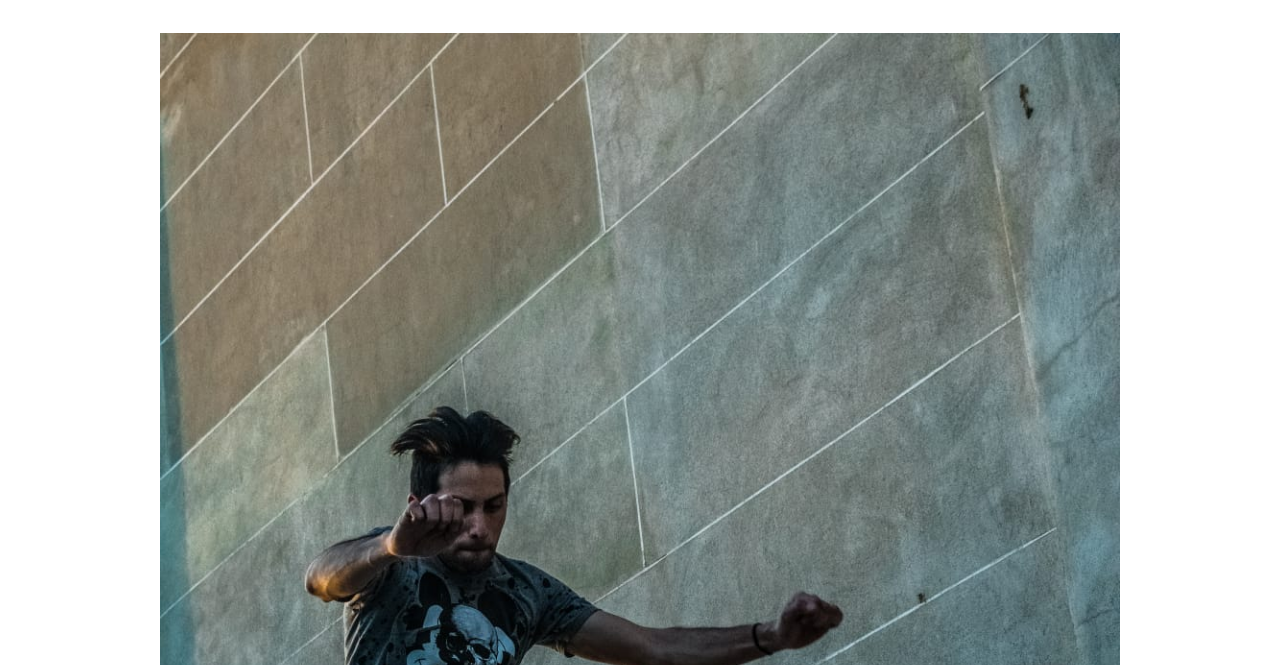
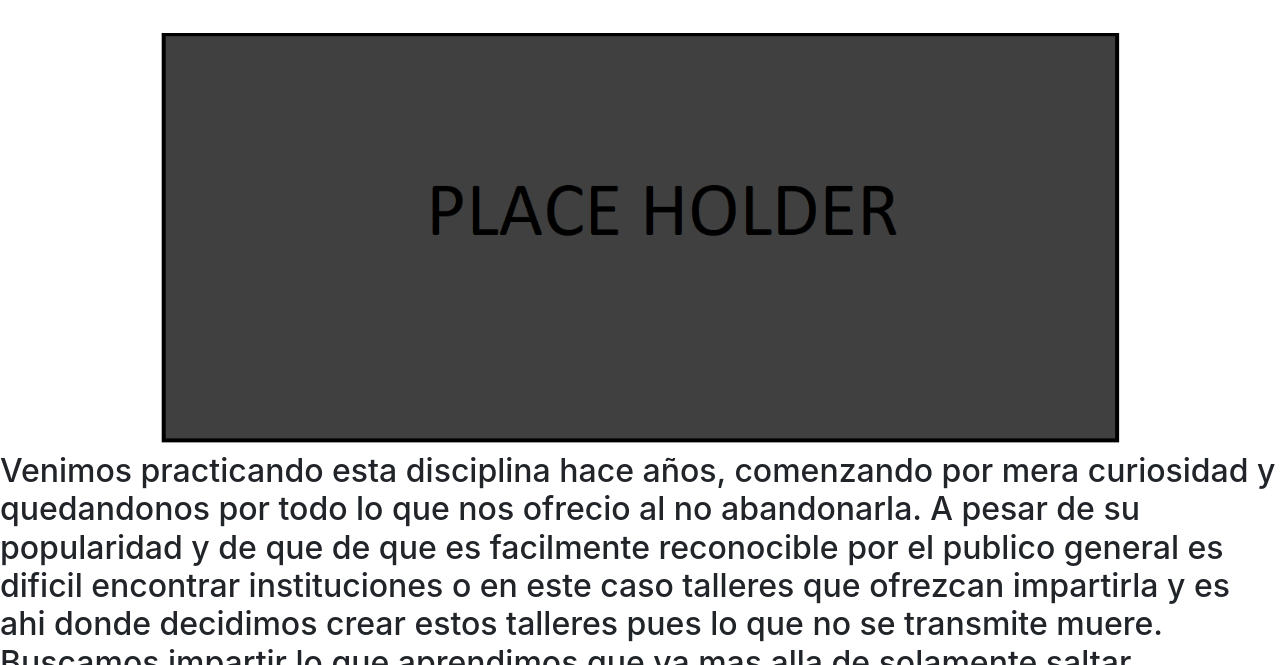
Before and after one commit to Lucas1933/morenoPK, a plain HTML site: page pages/nosotros.html in a window 1280 px wide. Shown: the part 135-800 px from the top of the page. Drawn offline with nearby package versions, Linux system fonts and the light colour scheme.

Commit message:
estilo estable, listo para ser editado

```diff
--- a/pages/nosotros.html
+++ b/pages/nosotros.html
@@ -65,7 +65,7 @@
     </nav>
 </header>
 <!--barra navegable-->
-    <h1><img class="banner" src="../assets/images/fondoPablo.jpg" alt=""></h1>
+    <h1><img class="banner" src="../assets/images/bannerPlaceHolder.png" alt=""></h1>
     <h2 class="nosotrosH2">
         Venimos practicando esta disciplina hace años, comenzando por mera curiosidad y quedandonos
         por todo lo que nos ofrecio al no abandonarla. A pesar de su popularidad y de que de que es
```
